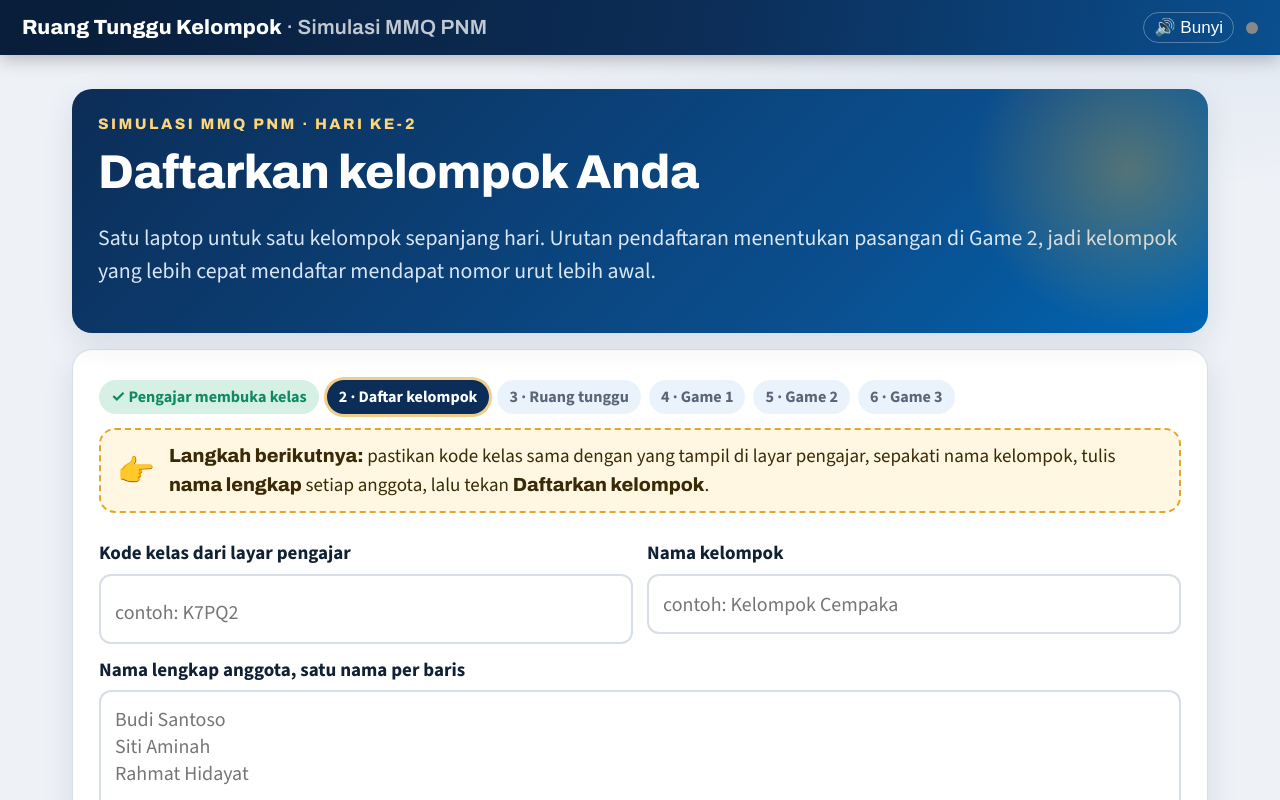
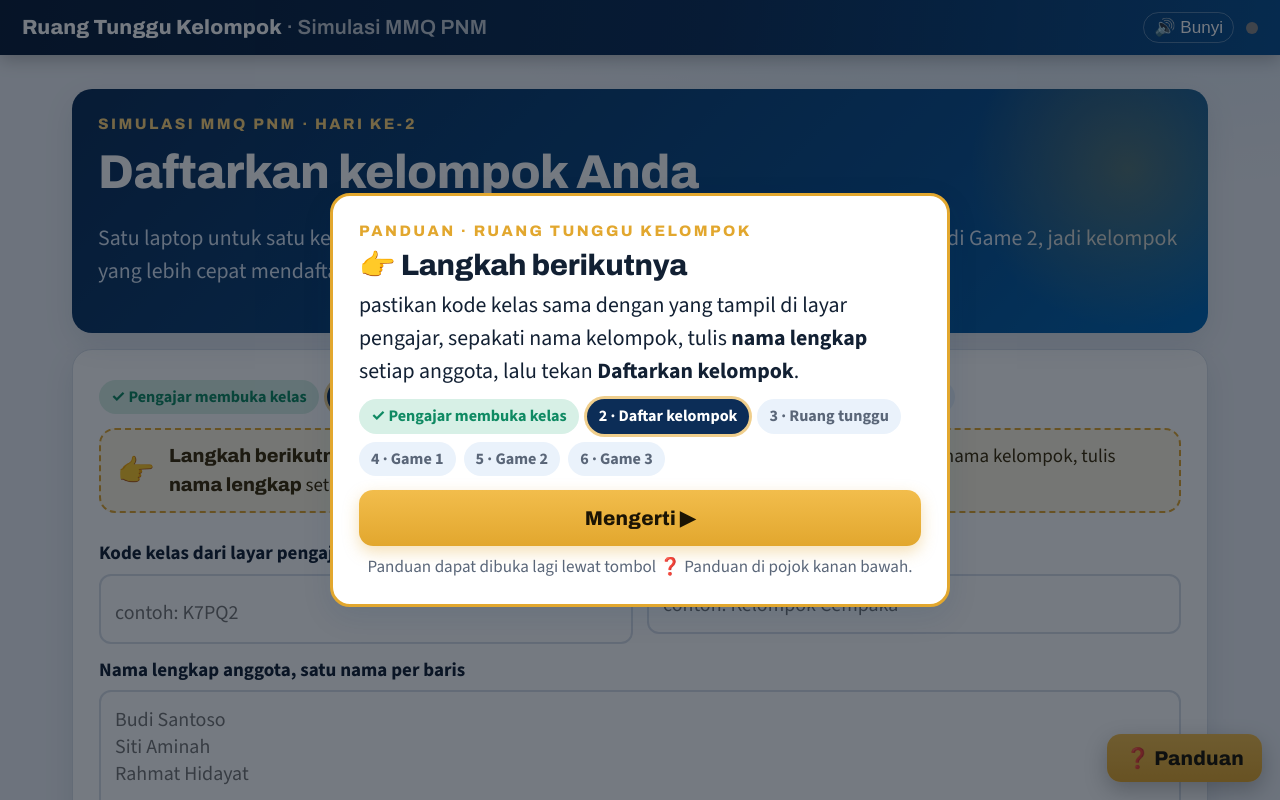
Before and after one commit to aplikasiummat/learn-islamic-fintech, a plain HTML site: page simulasi/mmq/daftar.html in a window 1280 px wide. Shown: the top 800 px of the page. Drawn offline with nearby package versions, Linux system fonts and the light colour scheme.

Commit message:
Simulasi MMQ: pop up panduan di setiap layar peserta dan tombol Panduan/Arahan yang selalu tersedia
Co-Authored-By: Claude Opus 5.5 <noreply@anthropic.com>

```diff
--- a/simulasi/mmq/arena.js
+++ b/simulasi/mmq/arena.js
@@ -30,9 +30,46 @@ window.Arena = (function () {
     top.insertBefore(b, top.querySelector('.conn'));
   }
   // petunjuk: langkah-langkah (array teks), indeks langkah sekarang, dan kalimat "berikutnya"
-  function coach(steps, now, next) {
+  // panduan pop up: muncul sekali setiap jenis layar berganti, dan dapat dibuka lagi lewat tombol Panduan
+  let cur = null, pt = null;
+  function coachHtml(steps, now, next) {
     return `${steps ? `<div class="stepper">${steps.map((s, i) => `<span class="${i < now ? 'done' : i === now ? 'now' : ''}">${i < now ? '✓ ' : (i + 1) + ' · '}${esc(s)}</span>`).join('')}</div>` : ''}
       ${next ? `<div class="coach"><span class="ar">👉</span><div><b>Langkah berikutnya:</b> ${next}</div></div>` : ''}`;
+  }
+  function popup(force) {
+    if (!cur || !cur.next) return;
+    let m = document.getElementById('pnm-pop');
+    if (!m) {
+      m = document.createElement('div'); m.id = 'pnm-pop';
+      m.style.cssText = 'position:fixed;inset:0;background:rgba(5,13,26,.55);z-index:70;display:flex;align-items:center;justify-content:center;padding:18px';
+      document.body.appendChild(m);
+      m.addEventListener('click', e => { if (e.target === m) m.remove() });
+    }
+    const judul = (document.querySelector('.top .t') || {}).textContent || 'Panduan';
+    m.innerHTML = `<div class="card" style="max-width:620px;width:100%;border:3px solid var(--gold);margin:0;animation:pop .3s ease">
+      <div class="kicker">Panduan · ${esc(judul.split('·')[0].trim())}</div>
+      <h2 style="margin:6px 0 4px">👉 Langkah berikutnya</h2>
+      <div class="lead" style="margin:6px 0 12px">${cur.next}</div>
+      ${cur.steps ? `<div class="stepper" style="margin-bottom:14px">${cur.steps.map((s, i) => `<span class="${i < cur.now ? 'done' : i === cur.now ? 'now' : ''}">${i < cur.now ? '✓ ' : (i + 1) + ' · '}${esc(s)}</span>`).join('')}</div>` : ''}
+      <button class="btn gold wide" type="button" id="pnm-pop-ok">Mengerti ▶</button>
+      <p class="note center" style="margin:8px 0 0">Panduan dapat dibuka lagi lewat tombol ❓ Panduan di pojok kanan bawah.</p></div>`;
+    document.getElementById('pnm-pop-ok').onclick = () => m.remove();
+  }
+  function autoPop() {
+    if (!cur || !cur.next) return;
+    const key = 'pnmpop|' + location.pathname + '|' + (cur.steps ? cur.steps[cur.now] || '' : '') + '|' + String(cur.next).replace(/<[^>]+>/g, '').replace(/[0-9]/g, '').slice(0, 70);
+    try { if (sessionStorage.getItem(key)) return; sessionStorage.setItem(key, '1') } catch (e) { }
+    popup();
+  }
+  function tombolPanduan() {
+    if (document.getElementById('pnm-help')) return;
+    const b = document.createElement('button'); b.id = 'pnm-help'; b.type = 'button'; b.textContent = '❓ Panduan';
+    b.className = 'btn gold'; b.style.cssText = 'position:fixed;right:18px;bottom:18px;z-index:65;min-height:48px;padding:10px 18px;box-shadow:0 8px 22px rgba(0,0,0,.25)';
+    b.onclick = () => popup(true); document.body.appendChild(b);
+  }
+  function coach(steps, now, next) {
+    if (next) { cur = { steps, now, next }; clearTimeout(pt); pt = setTimeout(() => { tombolPanduan(); autoPop() }, 350) }
+    return coachHtml(steps, now, next);
   }
   function confetti(ms) {
     let c = document.getElementById('confetti'); if (!c) { c = document.createElement('canvas'); c.id = 'confetti'; document.body.appendChild(c) }
@@ -89,5 +126,5 @@ window.Arena = (function () {
     top.insertBefore(b, top.querySelector('.sfx') || top.querySelector('.conn'));
   }
   document.addEventListener('DOMContentLoaded', pasangSfx);
-  return { sfx, coach, confetti, countUp, waktu, peringkat, esc, paham, ulang };
+  return { sfx, coach, popup, confetti, countUp, waktu, peringkat, esc, paham, ulang };
 })();
--- a/simulasi/mmq/daftar.html
+++ b/simulasi/mmq/daftar.html
@@ -13,7 +13,7 @@ addEventListener('load', function () { setTimeout(function () { try { sessionSto
 <script src="../saham/lib/mqtt-5.10.1.min.js"></script>
 <script src="kelas.js?v=5"></script>
 <script src="kelompok.js?v=1"></script>
-<script src="arena.js?v=2"></script>
+<script src="arena.js?v=3"></script>
 <style>
   .mem{display:flex;flex-wrap:wrap;gap:8px;margin:8px 0}
   .mem span{background:var(--soft);border-radius:999px;padding:4px 12px;font-weight:600}
```
Also changed, not shown: simulasi/mmq/cabang-pusat.html (+1 -1 lines), simulasi/mmq/dashboard.html (+6 -1 lines), simulasi/mmq/jejak-audit.html (+1 -1 lines), simulasi/mmq/pilih-akad.html (+1 -1 lines).
